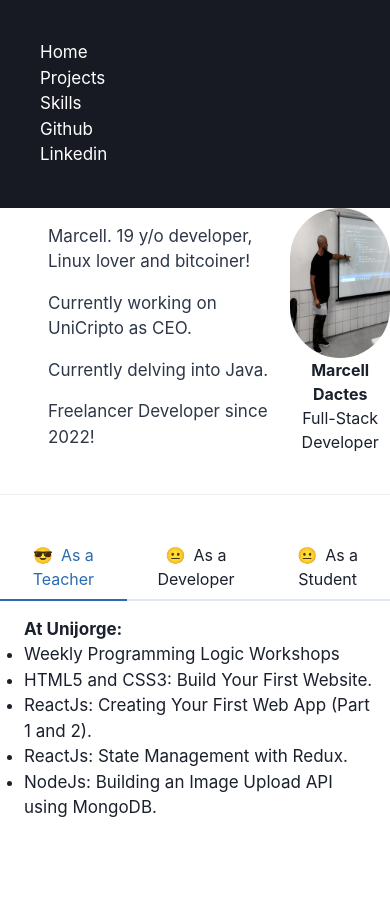
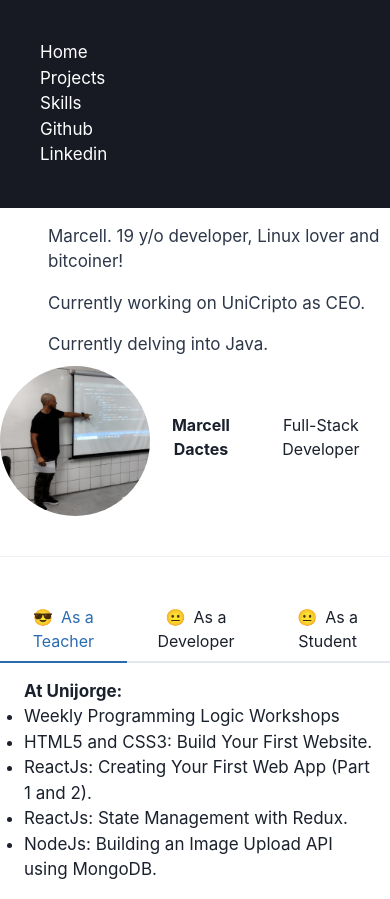
Before and after one commit to marcelldac/portfolio_v3, a React (Vite) app: page / in a window 390 px wide. Before the commit the page ends 844 px from the top, so only its background shows below. Built offline with nearby package versions, Linux system fonts and the light colour scheme.

Commit message:
feat(Home): better responsiveness

```diff
--- a/src/pages/Home.jsx
+++ b/src/pages/Home.jsx
@@ -4,7 +4,6 @@ import {
   Divider,
   Image,
   Flex,
-  Center,
 } from "@chakra-ui/react";
 
 import CustomTabs from '../components/CustomTabs';
@@ -20,17 +19,16 @@ const Subtitle = ({ children }) => {
 export default function Home() {
   return (
     <Box>
-      <Flex direction='row' justifyContent='space-around'>
+      <Flex direction={{ base: 'column', sm: 'row' }} justifyContent='space-around'>
         <Box>
           <Subtitle >Marcell. 19 y/o developer, Linux lover and bitcoiner!</Subtitle>
           {/* TODO: Colocar link do projeto unicripto (direcionar pro projeto dentro do site ou pro site da Unicripto que será criado) */}
           <Subtitle>Currently working on UniCripto as CEO.</Subtitle>
           <Subtitle>Currently delving into Java.</Subtitle>
-          <Subtitle>Freelancer Developer since 2022!</Subtitle>
         </Box>
-        <Box textAlign='center'>
-          <Image src='./me.jpg' borderRadius='full' boxSize='150px' fallbackSrc='https://via.placeholder.com/150' justifySelf='stretch' />
-          <Text as='b'>Marcell Dactes</Text>
+        <Box textAlign='center' display={{ base: 'flex', sm: 'block' }} alignItems='center'>
+          <Image src='./me.jpg' borderRadius='full' boxSize='150px' mt={2} fallbackSrc='https://via.placeholder.com/150' />
+          <Text as='b' >Marcell Dactes</Text>
           <Text>Full-Stack Developer</Text>
         </Box>
       </Flex>
```
